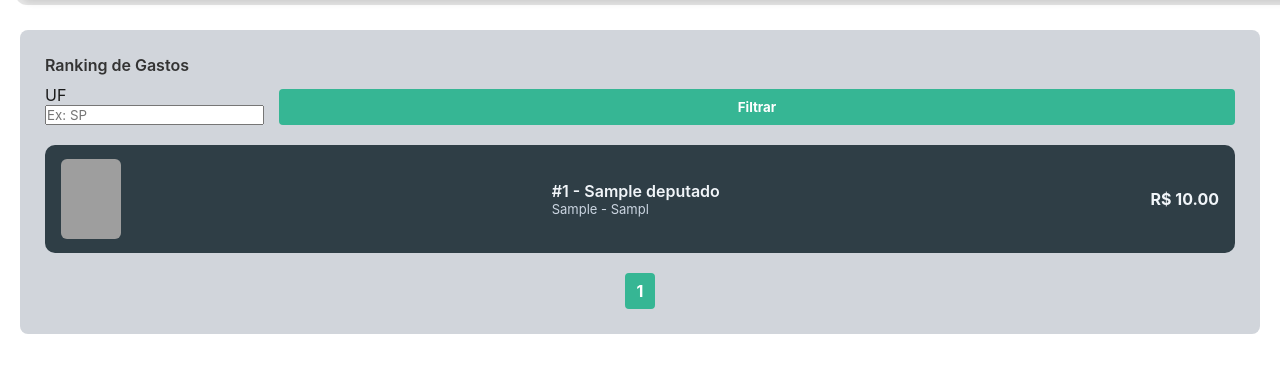
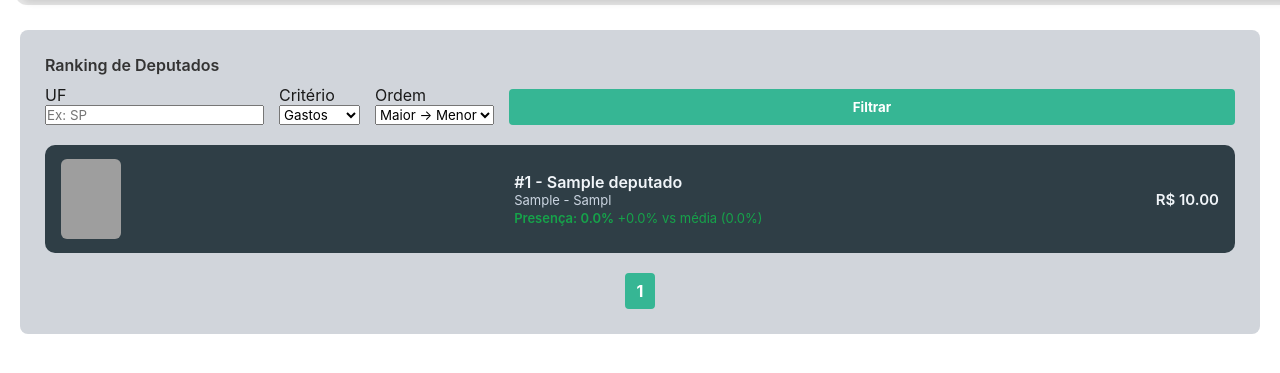
Before and after one commit to ninaduquehc/API, a Flask app: page /ranking in a window 1280 px wide. Shown: the part 66-439 px from the top of the page. Run offline with Flask 3, Linux system fonts and the light colour scheme; tables that the repository leaves empty or names only in its code hold one stand-in row (values such as "Sample post"); grey boxes are pictures that could not be loaded.

Commit message:
feat: Funcionalidade de buscar por tanto presença quanto gastos no ranking seja do maior pro menor ou vice versa

```diff
--- a/app.py
+++ b/app.py
@@ -2,7 +2,7 @@ from flask import Flask, render_template, request, abort
 import requests as http_requests
 
 from database.repository import (
-    buscar_deputados,
+      buscar_deputados,
     contar_deputados,
     buscar_despesas_por_deputados,
     buscar_deputado_por_id,
@@ -10,6 +10,7 @@ from database.repository import (
     buscar_tipos_despesa_deputado,
     buscar_anos_despesa_deputado,
     buscar_ranking_gastos,
+    buscar_ranking_presenca,
     buscar_presenca_deputado,
     media_presenca_estado
 )
@@ -103,24 +104,28 @@ def deputado_detalhe(id_deputado):
 def ranking():
     uf = request.args.get("uf", "").upper().strip()
     page = request.args.get("page", 1, type=int)
+    criterio = request.args.get("criterio", "gastos")
+    ordem = request.args.get("ordem", "desc" if criterio == "gastos" else "asc")
 
     por_pagina = 15
 
-    ranking_completo = buscar_ranking_gastos(uf)
+    if criterio == "presenca":
+        ranking_completo = buscar_ranking_presenca(uf, ordem)
+    else:
+        ranking_completo = buscar_ranking_gastos(uf, ordem)
 
     total = len(ranking_completo)
-
     inicio = (page - 1) * por_pagina
     fim = inicio + por_pagina
-
     ranking_paginado = ranking_completo[inicio:fim]
-
-    total_paginas = (total + por_pagina - 1) // por_pagina
+    total_paginas = max(1, (total + por_pagina - 1) // por_pagina)
 
     return render_template(
         "ranking.html",
         ranking=ranking_paginado,
         uf=uf,
         page=page,
-        total_paginas=total_paginas
+        total_paginas=total_paginas,
+        criterio=criterio,
+        ordem=ordem
     )
--- a/database/repository.py
+++ b/database/repository.py
@@ -147,36 +147,39 @@ def buscar_anos_despesa_deputado(id_deputado):
     conn.close()
     return resultados
 
-def buscar_ranking_gastos(uf=None):
+def buscar_ranking_gastos(uf=None, ordem="desc"):
     conn = get_connection()
     cursor = conn.cursor(dictionary=True)
 
-    query = """
+    direcao = "ASC" if ordem == "asc" else "DESC"
+
+    query = f"""
         SELECT
-            d.id,
-            d.nome,
-            d.sigla_uf,
-            d.sigla_partido,
-            SUM(dep.valor) AS total_gasto
+            d.id, d.nome, d.sigla_uf, d.sigla_partido,
+            SUM(dep.valor) AS total_gasto,
+            COALESCE(p.percentual_presenca, 0) AS presenca,
+            COALESCE(media_uf.media, 0) AS media_uf
         FROM deputados d
         JOIN despesas dep ON dep.id_deputado = d.id
+        LEFT JOIN presencas p ON p.id_deputado = d.id
+        LEFT JOIN (
+            SELECT d2.sigla_uf, AVG(p2.percentual_presenca) AS media
+            FROM presencas p2
+            JOIN deputados d2 ON d2.id = p2.id_deputado
+            GROUP BY d2.sigla_uf
+        ) media_uf ON media_uf.sigla_uf = d.sigla_uf
         WHERE 1=1
     """
 
     params = []
-
     if uf:
         query += " AND d.sigla_uf = %s"
         params.append(uf)
 
-    query += """
-        GROUP BY d.id, d.nome, d.sigla_uf, d.sigla_partido
-        ORDER BY total_gasto DESC
-    """
+    query += f" GROUP BY d.id, d.nome, d.sigla_uf, d.sigla_partido, p.percentual_presenca, media_uf.media ORDER BY total_gasto {direcao}"
 
     cursor.execute(query, params)
     resultados = cursor.fetchall()
-
     cursor.close()
     conn.close()
     return resultados
@@ -213,3 +216,40 @@ def media_presenca_estado(uf):
     cursor.close()
     conn.close()
     return round(media, 2) if media else 0
+
+def buscar_ranking_presenca(uf=None, ordem="asc"):
+    conn = get_connection()
+    cursor = conn.cursor(dictionary=True)
+
+    direcao = "ASC" if ordem == "asc" else "DESC"
+
+    query = f"""
+        SELECT
+            d.id, d.nome, d.sigla_uf, d.sigla_partido,
+            p.percentual_presenca AS presenca,
+            COALESCE(media_uf.media, 0) AS media_uf,
+            COALESCE(SUM(dep.valor), 0) AS total_gasto
+        FROM deputados d
+        JOIN presencas p ON p.id_deputado = d.id
+        LEFT JOIN despesas dep ON dep.id_deputado = d.id
+        LEFT JOIN (
+            SELECT d2.sigla_uf, AVG(p2.percentual_presenca) AS media
+            FROM presencas p2
+            JOIN deputados d2 ON d2.id = p2.id_deputado
+            GROUP BY d2.sigla_uf
+        ) media_uf ON media_uf.sigla_uf = d.sigla_uf
+        WHERE 1=1
+    """
+
+    params = []
+    if uf:
+        query += " AND d.sigla_uf = %s"
+        params.append(uf)
+
+    query += f" GROUP BY d.id, d.nome, d.sigla_uf, d.sigla_partido, p.percentual_presenca, media_uf.media ORDER BY presenca {direcao}"
+
+    cursor.execute(query, params)
+    resultados = cursor.fetchall()
+    cursor.close()
+    conn.close()
+    return resultados
--- a/templates/ranking.html
+++ b/templates/ranking.html
@@ -1,11 +1,14 @@
 <!doctype html>
 <html lang="pt-BR">
+
 <head>
-    <meta charset="UTF-8" />
+  <meta charset="UTF-8">
   <title>Ranking - VeritasCode</title>
-    <link rel="stylesheet" href="/static/css/style.css" />
+  <link rel="stylesheet" href="/static/css/style.css">
 </head>
+
 <body>
+
   <header class="navbar">
     <div class="nav-container">
       <button class="menu-btn" onclick="toggleSidebar()">☰</button>
@@ -21,84 +24,77 @@
 
   <main class="dashboard-container">
     <div class="card">
-        <h3>Ranking de Gastos</h3>
+      <h3>Ranking de Deputados</h3>
 
-        <!-- FILTRO -->
       <form method="GET" class="ranking-filter">
         <div class="filter-group">
           <label>UF</label>
-            <input
-              type="text"
-              name="uf"
-              value="{{ uf }}"
-              placeholder="Ex: SP"
-            />
+          <input type="text" name="uf" value="{{ uf }}" placeholder="Ex: SP">
         </div>
-
-          <!-- mantém página 1 ao filtrar -->
-          <input type="hidden" name="page" value="1" />
-
+        <div class="filter-group">
+          <label>Critério</label>
+          <select name="criterio">
+            <option value="gastos" {% if criterio=='gastos' %}selected{% endif %}>Gastos</option>
+            <option value="presenca" {% if criterio=='presenca' %}selected{% endif %}>Presença</option>
+          </select>
+        </div>
+        <div class="filter-group">
+          <label>Ordem</label>
+          <select name="ordem">
+            <option value="desc" {% if ordem=='desc' %}selected{% endif %}>Maior → Menor</option>
+            <option value="asc" {% if ordem=='asc' %}selected{% endif %}>Menor → Maior</option>
+          </select>
+        </div>
+        <input type="hidden" name="page" value="1">
         <button class="btn">Filtrar</button>
       </form>
 
-        <!-- LISTA -->
       <div class="ranking-list">
         {% for dep in ranking %}
-          <a href="/deputado/{{ dep.id }}" class="ranking-item">
-            <!-- FOTO -->
-            <img
-              src="https://www.camara.leg.br/internet/deputado/bandep/{{ dep.id }}.jpg"
-              alt="Foto de {{ dep.nome }}"
-              onerror="
-                this.src = 'https://via.placeholder.com/80x100?text=Sem+Foto'
-              "
-            />
-
-            <!-- INFO -->
+        {% set diff = dep.presenca|float - dep.media_uf|float %}
+        <a href="/deputado/{{ dep.id }}?origem=ranking&uf={{ uf }}&page={{ page }}&criterio={{ criterio }}&ordem={{ ordem }}"
+          class="ranking-item">
+          <img src="https://www.camara.leg.br/internet/deputado/bandep/{{ dep.id }}.jpg" alt="Foto de {{ dep.nome }}"
+            onerror="this.src='https://via.placeholder.com/80x100?text=Sem+Foto'">
           <div class="ranking-info">
             <h4>#{{ (page - 1) * 15 + loop.index }} - {{ dep.nome }}</h4>
             <p>{{ dep.sigla_partido }} - {{ dep.sigla_uf }}</p>
+            {% if diff >= 0 %}<p style="color:#16a34a; font-weight:600; font-size:13px; margin:2px 0 0;">Presença: {{
+              "%.1f"|format(dep.presenca|float) }}% <span style="font-weight:400;">+{{ "%.1f"|format(diff) }}% vs média
+                ({{ "%.1f"|format(dep.media_uf|float) }}%)</span></p>
+            {% else %}<p style="color:#dc2626; font-weight:600; font-size:13px; margin:2px 0 0;">Presença: {{
+              "%.1f"|format(dep.presenca|float) }}% <span style="font-weight:400;">{{ "%.1f"|format(diff) }}% vs média
+                ({{ "%.1f"|format(dep.media_uf|float) }}%)</span></p>{% endif %}
           </div>
-
-            <!-- VALOR -->
           <div class="ranking-value">
-              R$ {{ "%.2f"|format(dep.total_gasto) }}
+            {% if criterio == 'presenca' %}
+            {% if diff >= 0 %}<span style="color:#16a34a; font-weight:700; font-size:18px;">{{
+              "%.1f"|format(dep.presenca|float) }}%</span>
+            {% else %}<span style="color:#dc2626; font-weight:700; font-size:18px;">{{ "%.1f"|format(dep.presenca|float)
+              }}%</span>{% endif %}
+            {% else %}
+            <span style="font-size:15px; font-weight:600;">R$ {{ "%.2f"|format(dep.total_gasto) }}</span>
+            {% endif %}
           </div>
         </a>
         {% endfor %}
       </div>
 
-        <!-- PAGINAÇÃO -->
       <div class="pagination">
-          <!-- PRIMEIRA PÁGINA -->
-          {% if page > 1 %}
-          <a class="page-link" href="?uf={{ uf }}&page=1"><<</a>
-          <a class="page-link" href="?uf={{ uf }}&page={{ page - 1 }}"><</a>
-          {% endif %}
+        {% if page > 1 %}<a class="page-link" href="?uf={{ uf }}&criterio={{ criterio }}&ordem={{ ordem }}&page=1">
+          <<< /a><a class="page-link" href="?uf={{ uf }}&criterio={{ criterio }}&ordem={{ ordem }}&page={{ page - 1 }}">
+              << /a>{% endif %}
+                {% set inicio = page %}{% set fim = page + 4 %}{% if fim > total_paginas %}{% set fim = total_paginas
+                %}{% endif %}{% if inicio < 1 %}{% set inicio=1 %}{% endif %} {% for p in range(inicio, fim + 1) %}<a
+                  class="page-link {% if p == page %}active-page{% endif %}"
+                  href="?uf={{ uf }}&criterio={{ criterio }}&ordem={{ ordem }}&page={{ p }}">{{ p }}
+            </a>{% endfor %}
+            {% if page < total_paginas %}<a class="page-link"
+              href="?uf={{ uf }}&criterio={{ criterio }}&ordem={{ ordem }}&page={{ page + 1 }}">>
+        </a><a class="page-link"
+          href="?uf={{ uf }}&criterio={{ criterio }}&ordem={{ ordem }}&page={{ total_paginas }}">>></a>{% endif %}
+      </div>
 
-          <!-- CÁLCULO DO RANGE -->
-          {% set inicio = page %} {% set fim = page + 4 %} {% if fim >
-          total_paginas %} {% set fim = total_paginas %} {% endif %} {% if
-          inicio < 1 %} {% set inicio = 1 %} {% endif %}
-
-          <!-- PÁGINAS -->
-          {% for p in range(inicio, fim + 1) %}
-          <a
-            class="page-link {% if p == page %}active-page{% endif %}"
-            href="?uf={{ uf }}&page={{ p }}"
-          >
-            {{ p }}
-          </a>
-          {% endfor %}
-
-          <!-- ÚLTIMA PÁGINA -->
-          {% if page < total_paginas %}
-          <a class="page-link" href="?uf={{ uf }}&page={{ page + 1 }}">></a>
-          <a class="page-link" href="?uf={{ uf }}&page={{ total_paginas }}"
-            >>></a
-          >
-          {% endif %}
-        </div>
     </div>
   </main>
 
@@ -108,4 +104,5 @@
     }
   </script>
 </body>
+
 </html>
```
Also changed, not shown: templates/deputado.html (+6 -1 lines). Lines whose indentation alone changed are shown as unchanged.
